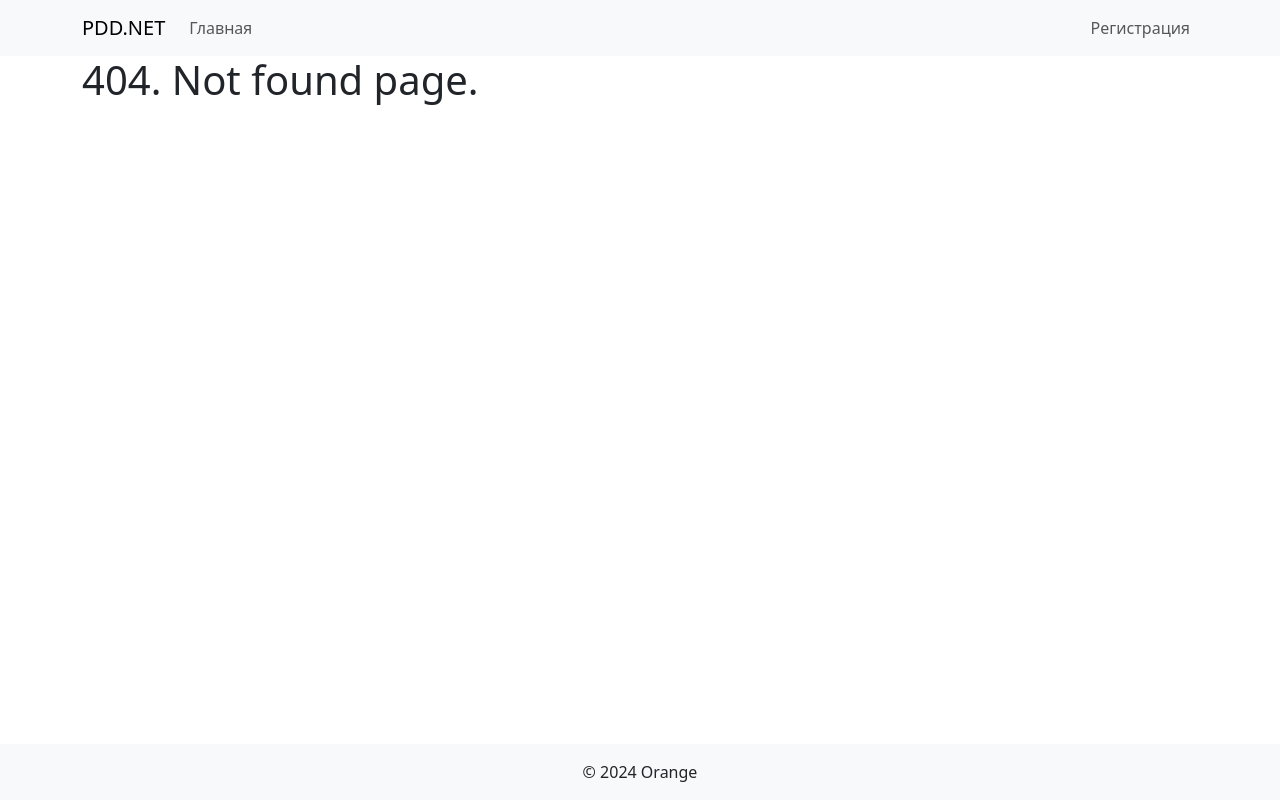
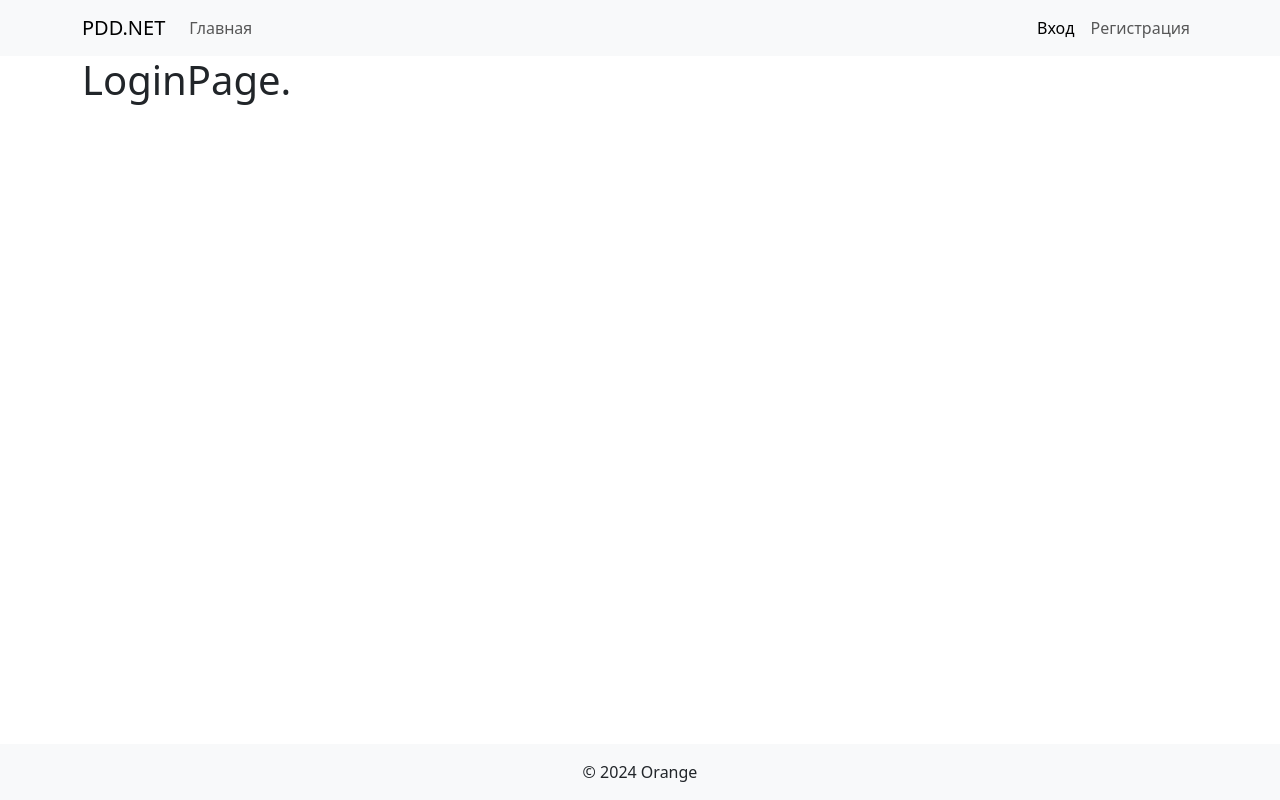
Before and after one commit to Alex5X55/PDD.NET, a React (Create React App) app in the folder PDD.NET.Client/pdd-net-client/: page /login in a window 1280 px wide. Before the commit this address had no page. Built offline with nearby package versions, Linux system fonts and the light colour scheme.

Commit message:
Добавлена болванка для страницы Входа.

```diff
--- a/PDD.NET.Client/pdd-net-client/src/components/app-header.tsx
+++ b/PDD.NET.Client/pdd-net-client/src/components/app-header.tsx
@@ -17,6 +17,9 @@ export default function AppHeader() {
             </Nav.Link>
           </Nav>
           <Nav className="ml-auto">
+            <Nav.Link as={NavLink} to="/login" end>
+              Вход
+            </Nav.Link>
             <Nav.Link as={NavLink} to="/register" end>
               Регистрация
             </Nav.Link>
--- a/PDD.NET.Client/pdd-net-client/src/components/app.tsx
+++ b/PDD.NET.Client/pdd-net-client/src/components/app.tsx
@@ -6,6 +6,7 @@ import NotFoundPage from "../pages/not-found-page";
 import RegisterPage from "../pages/register-page";
 import AppFooter from "./app-footer";
 import Container from "react-bootstrap/Container";
+import LoginPage from "../pages/login-page";
 
 function App() {
   return (
@@ -15,6 +16,7 @@ function App() {
         <Routes>
           <Route path="/" element={<HomePage />} />
           <Route path="/register" element={<RegisterPage />} />
+          <Route path="/login" element={<LoginPage />} />
 
           <Route path="*" element={<NotFoundPage />} />
         </Routes>
--- /dev/null
+++ b/PDD.NET.Client/pdd-net-client/src/pages/login-page.tsx
@@ -0,0 +1,11 @@
+import React from "react";
+
+const LoginPage: React.FC = () => {
+  return (
+    <div>
+      <h1>LoginPage.</h1>
+    </div>
+  );
+};
+
+export default LoginPage;
```
